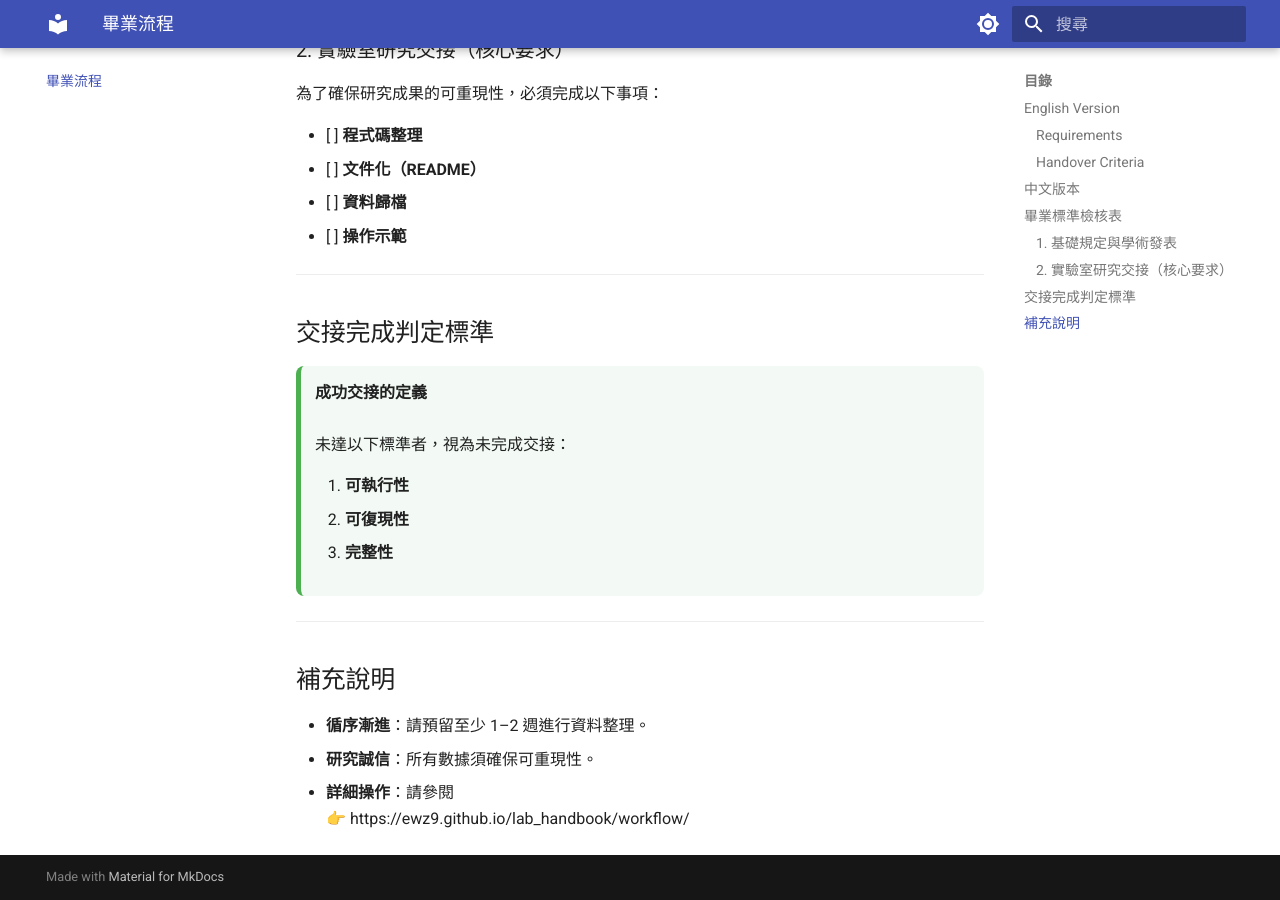
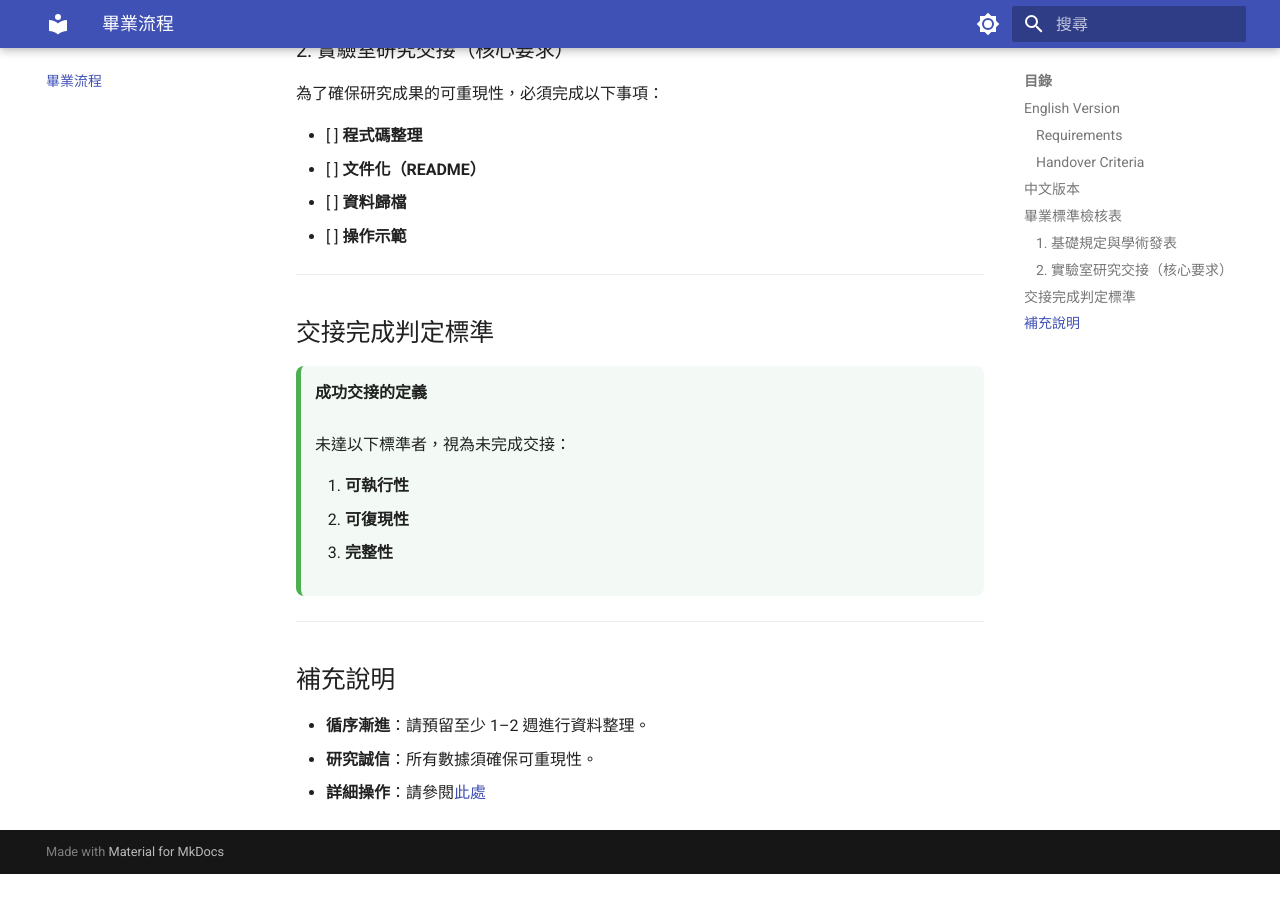
Before and after one commit to Ewz9/lab_handbook, an MkDocs documentation site: the page built from docs/graduate.md, in a window 1280 px wide and 900 px high, scrolled down 1641 px. Built offline with MkDocs 1.6.1 and Material for MkDocs 9.7.7, drawn with Linux system fonts in a browser that asks for light colours; after the commit the page ends 2515 px from its top, so only the background shows below that.

Commit message:
Update graduate.md

```diff
--- a/docs/graduate.md
+++ b/docs/graduate.md
@@ -88,5 +88,4 @@ A handover is considered complete only if:
 
 - **循序漸進**：請預留至少 1–2 週進行資料整理。
 - **研究誠信**：所有數據須確保可重現性。
-- **詳細操作**：請參閱
-  👉 https://ewz9.github.io/lab_handbook/workflow/
+- **詳細操作**：請參閱[此處](https://ewz9.github.io/lab_handbook/workflow/)
```
